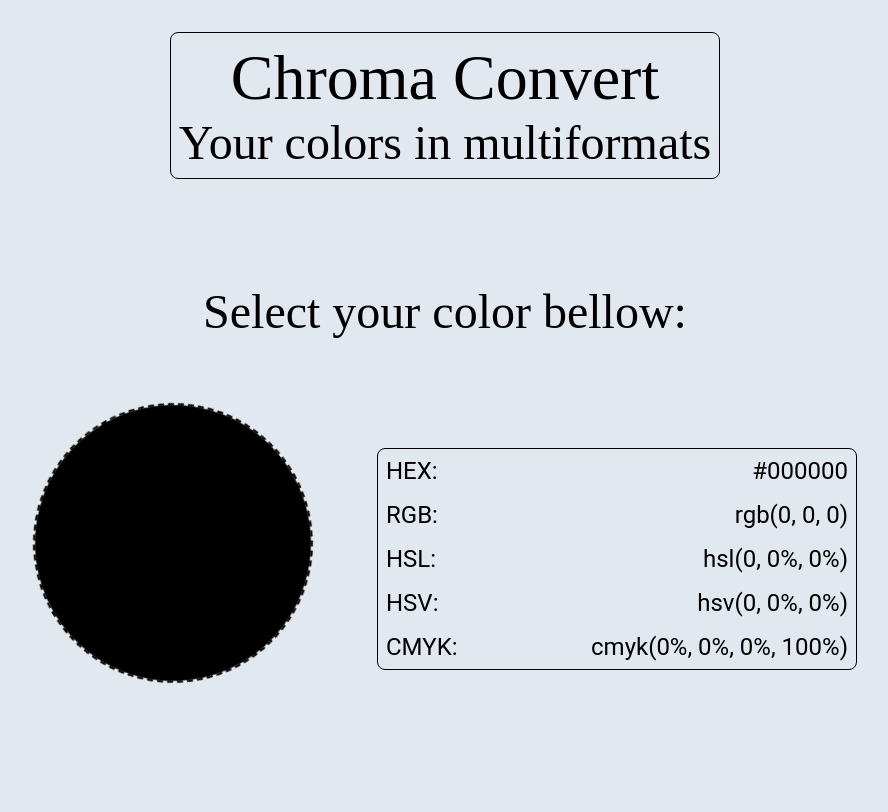
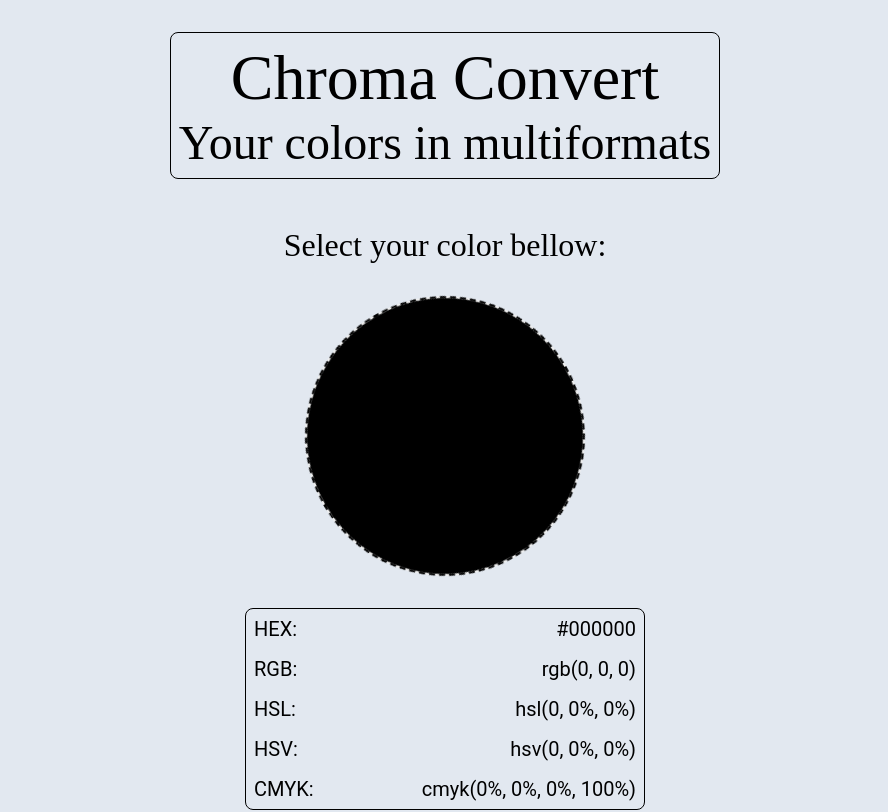
Before and after one commit to HeronNepomuceno/chroma-convert, a SvelteKit app: page / in a window 1280 px wide. Shown: the top 812 px of the page, without its empty margins (195-1083 px from the left). Built offline with nearby package versions, Linux system fonts and the light colour scheme; a web font is replaced by a local one.

Commit message:
apply little fixs

```diff
--- a/src/routes/+page.svelte
+++ b/src/routes/+page.svelte
@@ -37,10 +37,10 @@
 		align-items: center;
 		display: flex;
 		flex-direction: column;
-		justify-content: center;
 		min-height: 80dvh;
 		padding: 0 32px;
 		width: 100%;
+		margin-top: 48px;
 	}
 
 	.title {
@@ -108,23 +108,4 @@
 			width: 400px;
 		}
 	}
-
-
-	@media screen and (min-width: 1000px) {
-		.panel {
-			flex-direction: row;
-			gap: 64px;
-		}
-
-		.title {
-			font-size: 48px;
-			margin-bottom: 64px;
-		}
-
-		.color-board {
-			font-size: 24px;
-			width: 480px;
-		}
-	}
-
 </style>
```
